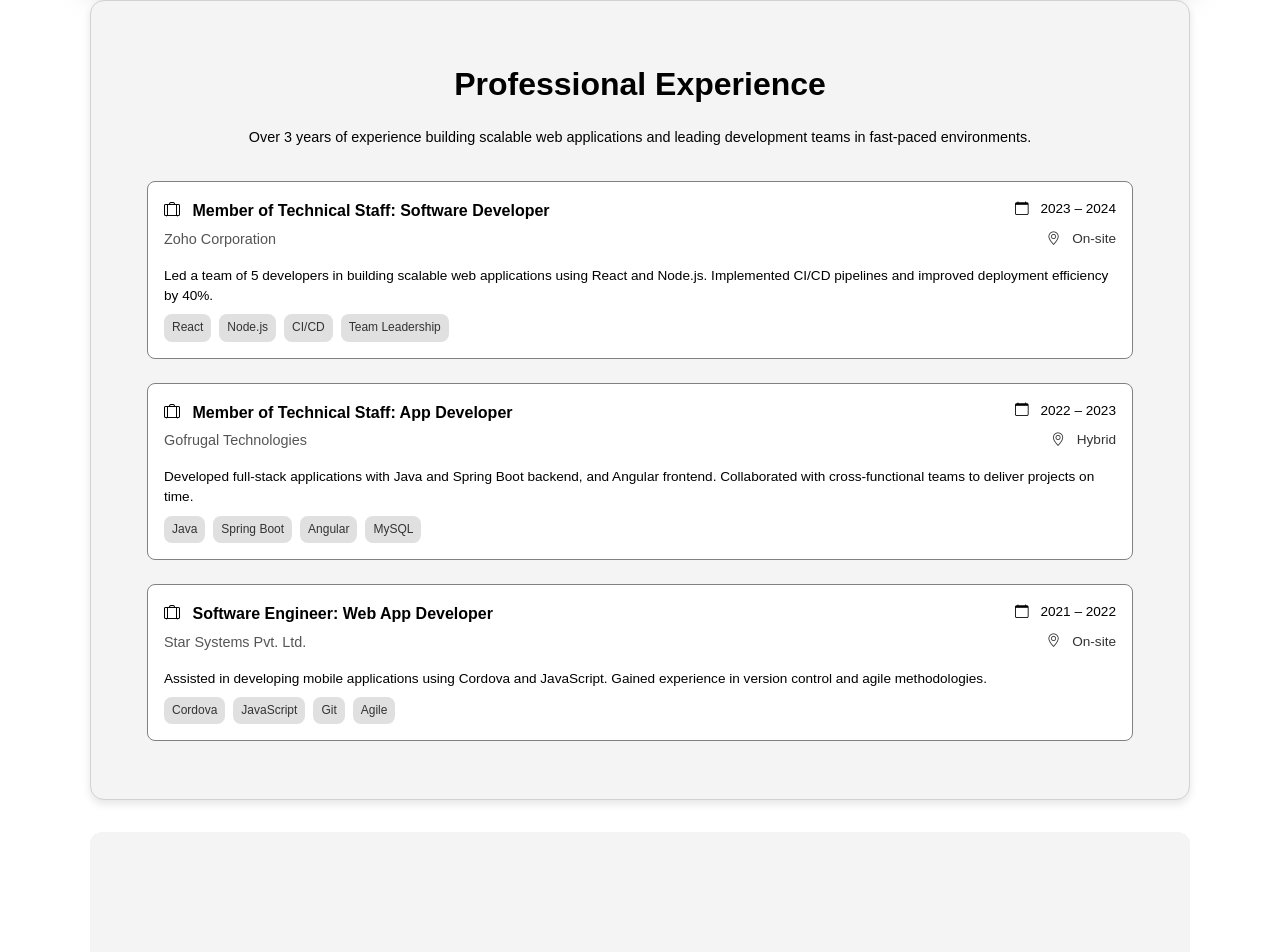
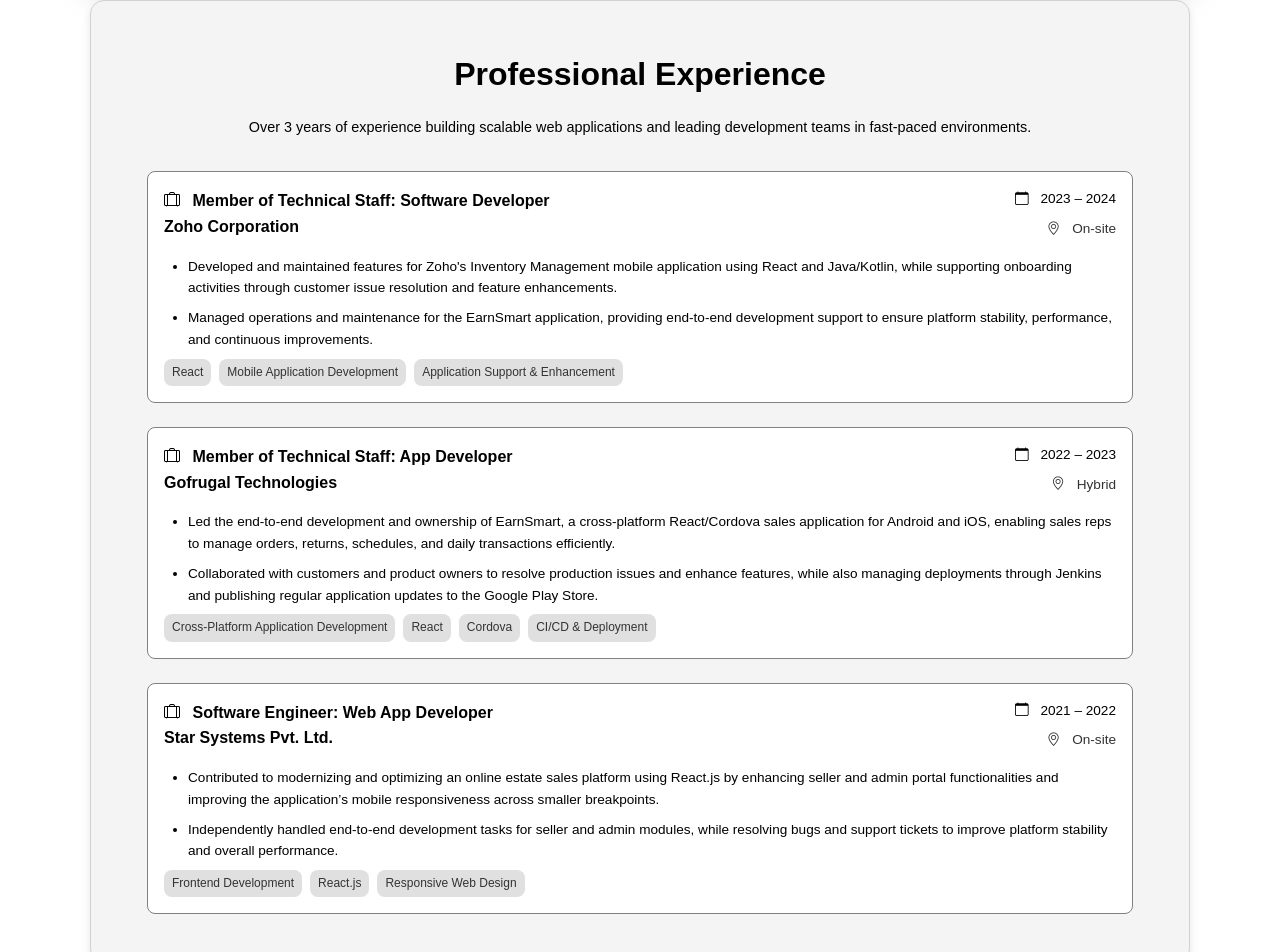
Before and after one commit to ShivaHariniB/portfolio, a React (Create React App) app: page / in a window 1280 px wide. Shown: the part 1744-2696 px from the top of the page. Built offline with nearby package versions, Linux system fonts and the light colour scheme.

Commit message:
Experience code and css refactored

```diff
--- a/src/components/Experience.js
+++ b/src/components/Experience.js
@@ -8,9 +8,15 @@
     company: "Zoho Corporation",
     period: "2023 – 2024",
     location: "On-site",
-    description:
-      "Led a team of 5 developers in building scalable web applications using React and Node.js. Implemented CI/CD pipelines and improved deployment efficiency by 40%.",
-    skills: ["React", "Node.js", "CI/CD", "Team Leadership"],
+    description: [
+      "Developed and maintained features for Zoho's Inventory Management mobile application using React and Java/Kotlin, while supporting onboarding activities through customer issue resolution and feature enhancements.",
+      "Managed operations and maintenance for the EarnSmart application, providing end-to-end development support to ensure platform stability, performance, and continuous improvements.",
+    ],
+    skills: [
+      "React",
+      "Mobile Application Development",
+      "Application Support & Enhancement",
+    ],
   },
   {
     id: "gofrugal",
@@ -18,9 +24,16 @@
     company: "Gofrugal Technologies",
     period: "2022 – 2023",
     location: "Hybrid",
-    description:
-      "Developed full-stack applications with Java and Spring Boot backend, and Angular frontend. Collaborated with cross-functional teams to deliver projects on time.",
-    skills: ["Java", "Spring Boot", "Angular", "MySQL"],
+    description: [
+      "Led the end-to-end development and ownership of EarnSmart, a cross-platform React/Cordova sales application for Android and iOS, enabling sales reps to manage orders, returns, schedules, and daily transactions efficiently.",
+      "Collaborated with customers and product owners to resolve production issues and enhance features, while also managing deployments through Jenkins and publishing regular application updates to the Google Play Store.",
+    ],
+    skills: [
+      "Cross-Platform Application Development",
+      "React",
+      "Cordova",
+      "CI/CD & Deployment",
+    ],
   },
   {
     id: "star",
@@ -28,9 +41,11 @@
     company: "Star Systems Pvt. Ltd.",
     period: "2021 – 2022",
     location: "On-site",
-    description:
-      "Assisted in developing mobile applications using Cordova and JavaScript. Gained experience in version control and agile methodologies.",
-    skills: ["Cordova", "JavaScript", "Git", "Agile"],
+    description: [
+      "Contributed to modernizing and optimizing an online estate sales platform using React.js by enhancing seller and admin portal functionalities and improving the application’s mobile responsiveness across smaller breakpoints.",
+      "Independently handled end-to-end development tasks for seller and admin modules, while resolving bugs and support tickets to improve platform stability and overall performance.",
+    ],
+    skills: ["Frontend Development", "React.js", "Responsive Web Design"],
   },
 ];
 
@@ -50,7 +65,7 @@
                 <h3>
                   <i className="bi bi-suitcase-lg"></i> {exp.jobTitle}
                 </h3>
-                <p className="company">{exp.company}</p>
+                <h3 className="company">{exp.company}</h3>
               </div>
               <div className="experience-right">
                 <p className="period">
@@ -61,7 +76,15 @@
                 </p>
               </div>
             </div>
-            <p className="description">{exp.description}</p>
+            {Array.isArray(exp.description) ? (
+              <ul className="description-list">
+                {exp.description.map((point, index) => (
+                  <li key={index}>{point}</li>
+                ))}
+              </ul>
+            ) : (
+              <p className="description">{exp.description}</p>
+            )}
             <div className="experience-skills">
               {exp.skills.map((skill) => (
                 <span key={skill} className="skill-button">
--- a/src/styles/Experience.css
+++ b/src/styles/Experience.css
@@ -80,6 +80,20 @@
   line-height: 1.5;
 }
 
+.description-list {
+  margin: var(--spacing-sm) 0;
+  padding-left: 1.5rem;
+  font-size: var(--font-size-sm);
+  color: var(--color-black);
+  line-height: 1.6;
+}
+
+.description-list li {
+  margin-bottom: var(--spacing-sm);
+  list-style-type: disc;
+  color: var(--color-black);
+}
+
 .experience-skills {
   display: flex;
   flex-wrap: wrap;
```
